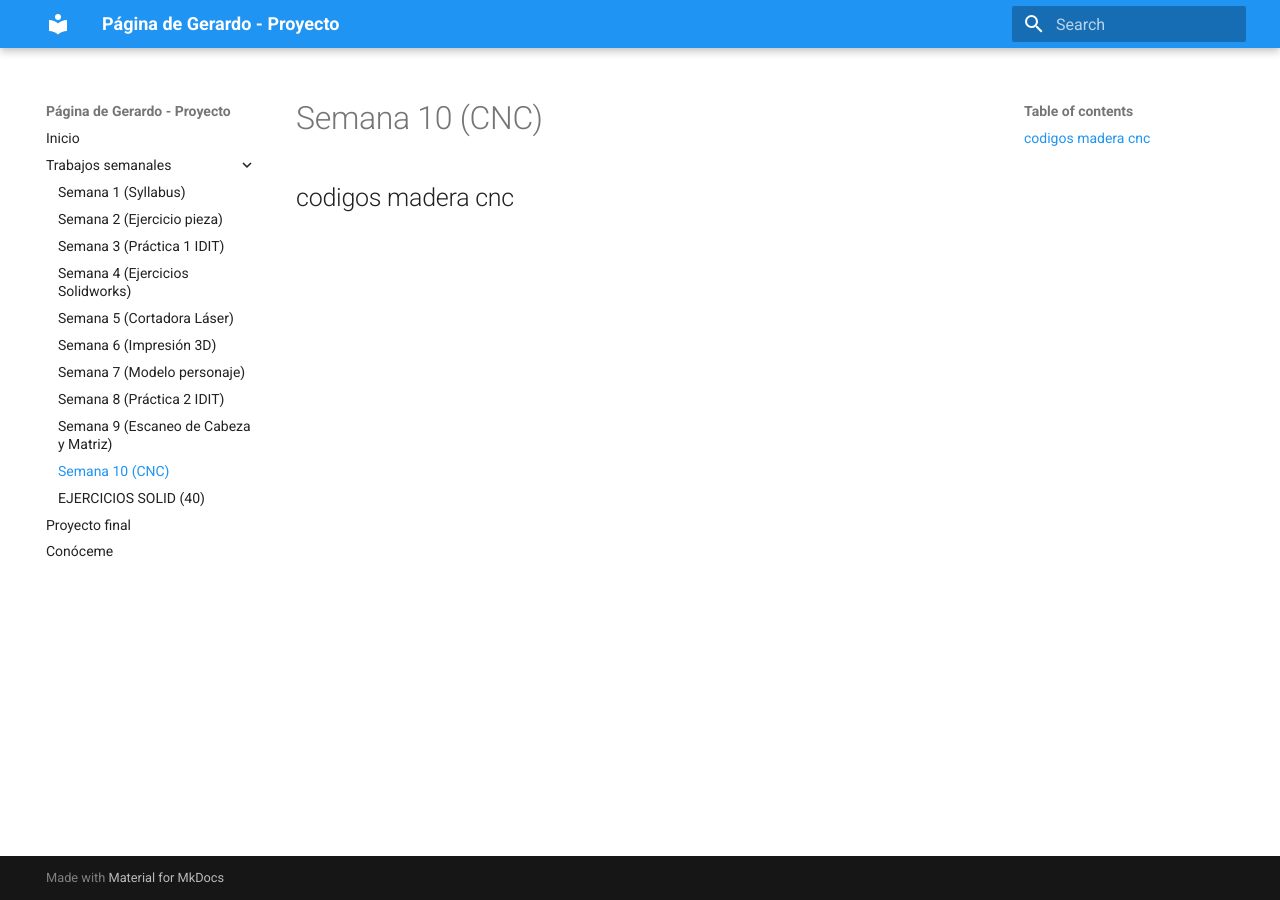
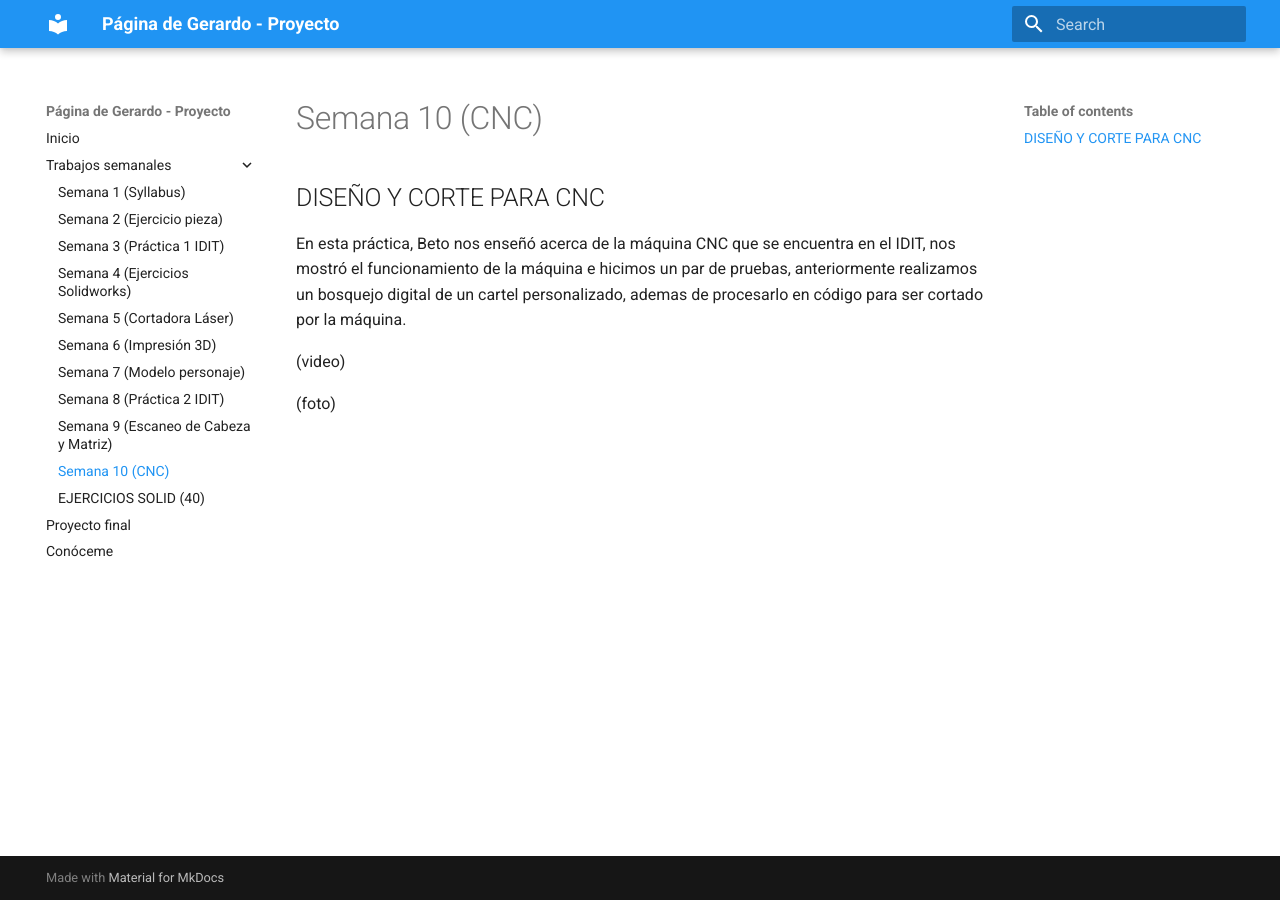
Before and after one commit to Gerardo-Esquivel/PortafolioProyecto, an MkDocs documentation site: the page built from docs/semana10.md, in a window 1280 px wide. Built offline with MkDocs 1.6.1 and Material for MkDocs 9.7.7, drawn with Linux system fonts in a browser that asks for light colours.

Commit message:
Update semana10.md

```diff
--- a/docs/semana10.md
+++ b/docs/semana10.md
@@ -1 +1,9 @@
-## codigos madera cnc
+## DISEÑO Y CORTE PARA CNC
+
+En esta práctica, Beto nos enseñó acerca de la máquina CNC que se encuentra en el IDIT, nos mostró el funcionamiento de la máquina e hicimos un par de pruebas, anteriormente realizamos un bosquejo digital de un cartel personalizado, ademas de procesarlo en código para ser cortado por la máquina.
+
+
+(video)
+
+
+(foto)
```
